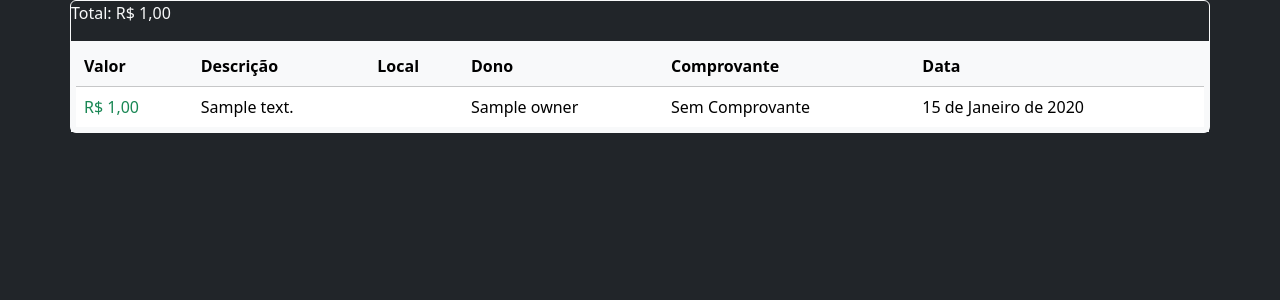
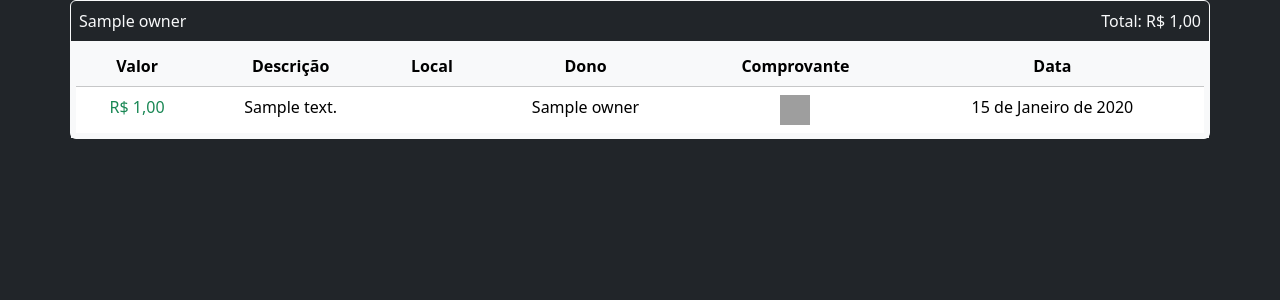
Before and after one commit to thidoa/controle-fluxo, a Django app: a page that uses controle_fluxo/templates/historic.html in a window 1280 px wide. Shown: the part 64-364 px from the top of the page. Run offline with Django 4.2, Linux system fonts and the light colour scheme; tables that the repository leaves empty hold one stand-in row (values such as "Sample post"); some libraries are stand-ins or nearby versions; grey boxes are pictures that could not be loaded.

Commit message:
Adicionei botão para acessar os comprovantes

```diff
--- a/controle_fluxo/templates/historic.html
+++ b/controle_fluxo/templates/historic.html
@@ -9,10 +9,13 @@
     {% endwith %}
     <main class="container m-auto border border-light rounded p-0">
         {% if total > 0 %}
-            <p class="total">Total: R$ {{ total }}</p>
+            <div class="d-flex justify-content-between align-items-center align-middle p-2">
+                <p class="d-inline align-text-bottom m-0">{{ name }}</p>
+                <p class="total d-inline align-text-bottom m-0">Total: R$ {{ total }}</p>
+            </div>
         {% endif %}
         <table class="table border border-light  border-5 rounded text-light m-0">
-            <thead class="table-light">
+            <thead class="table-light text-center">
                 <th scope="col">Valor</th>
                 <th scope="col">Descrição</th>
                 <th scope="col">Local</th>
@@ -22,7 +25,7 @@
             </thead>
             <tbody>
                 {% for activity in historic %}
-                    <tr>
+                    <tr class="text-center">
                         {% if activity.input %}
                             <td class="text-success entrada">R$ {{ activity.value }}</td>
                         {% else %}
@@ -31,7 +34,11 @@
                         <td>{{ activity.description }}</td>
                         <td>{{ activity.bank }}</td>
                         <td>{{ activity.owner }}</td>
-                        <td>Sem Comprovante</td>
+                        {% if activity.proof %}
+                            <td><a class="d-block w-100 text-center" href="{{ activity.proof.url }}" target="_blank"><img width="30" height="30" src="https://img.icons8.com/pastel-glyph/64/ffE082/transaction-list--v1.png" alt="transaction-list--v1"/></a></td>
+                        {% else %}
+                            <td>Sem Comprovante</td>
+                        {% endif %}
                         <td>{{ activity.created }}</td>
                     </tr>
                 {% endfor %}
--- a/controle_fluxo/views.py
+++ b/controle_fluxo/views.py
@@ -70,17 +70,19 @@ class HistoricView(TemplateView):
         if Owner.objects.filter(name=name).exists():
             historic = Activities.objects.filter(owner=(Owner.objects.filter(name=name)).first())
             total = Owner.objects.filter(name=name).first().value
+
         elif Bank.objects.filter(name=name).exists():
             historic = Activities.objects.filter(bank=(Bank.objects.filter(name=name)).first())
             total = Bank.objects.filter(name=name).first().value
         else:
             historic = Activities.objects.all()
             total = 0
-        print(historic)
-
+        # print(historic)
+        # print(name)
         context = {
             'historic': historic,
-            'total': total
+            'total': total,
+            'name': name,
         }
         return render (request, 'historic.html', context)
 
```
Also changed, not shown: uploads/comprovantes/679140.png (added).
